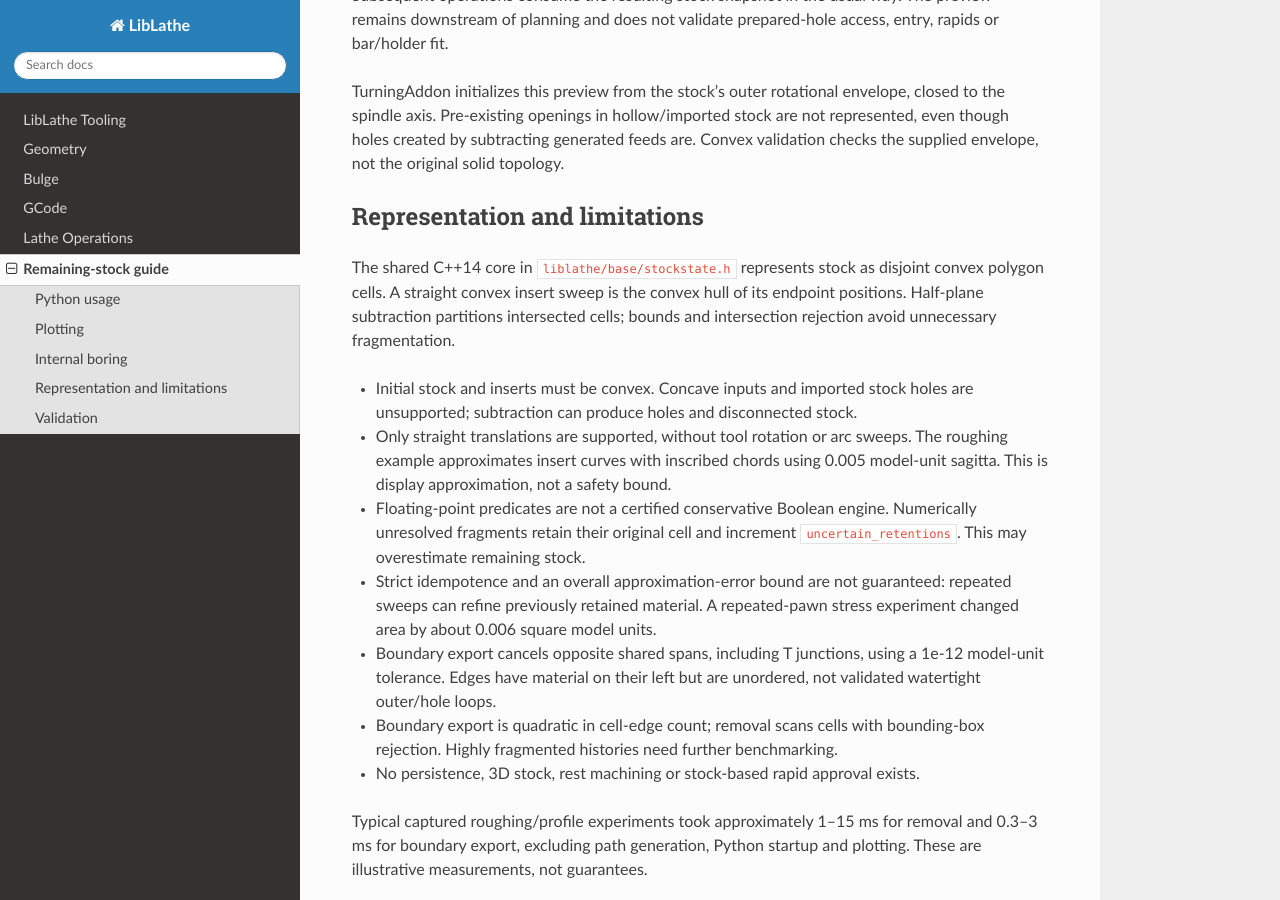
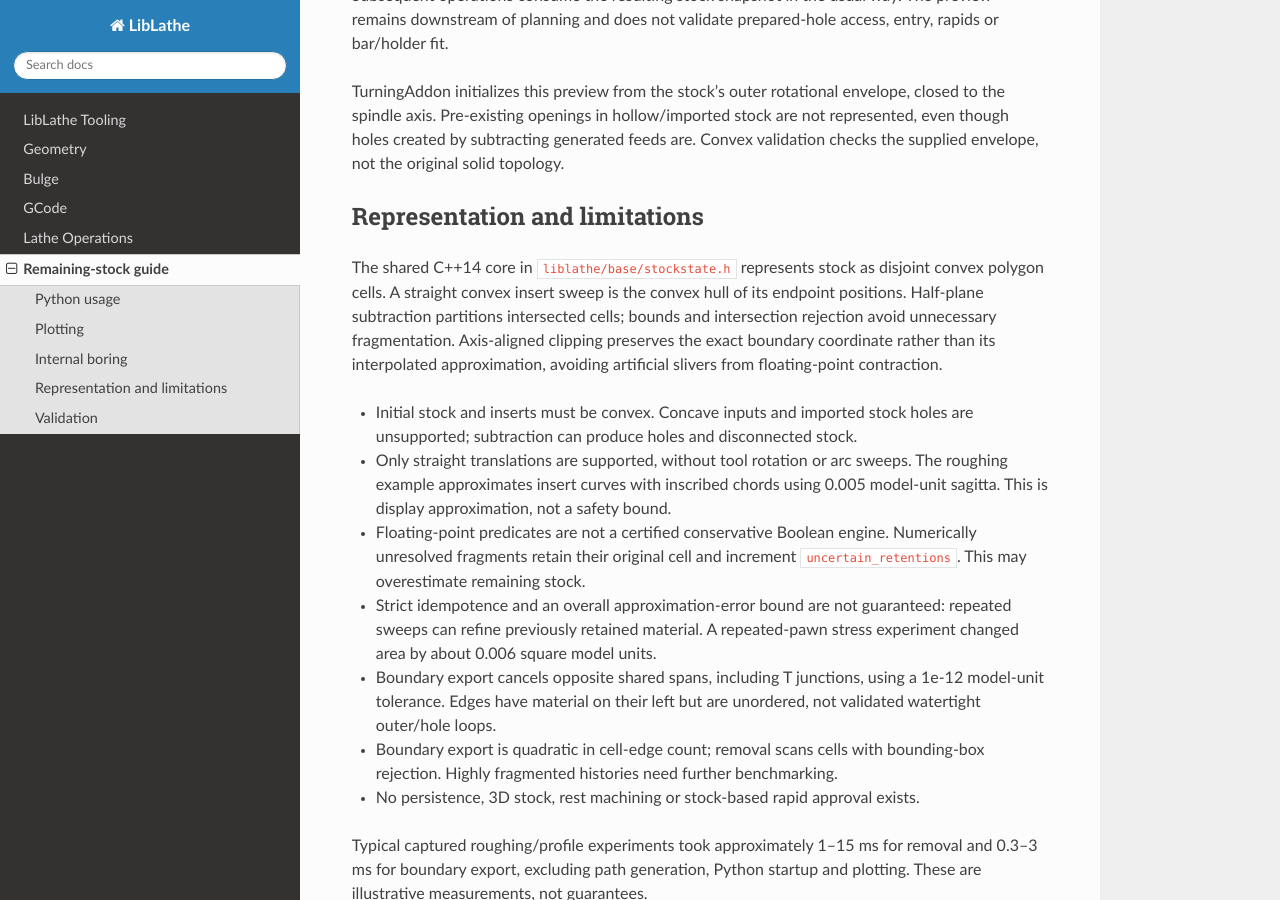
Before and after one commit to dubstar-04/LibLathe, a Sphinx documentation site: the page built from docs/source/pages/remaining_stock.rst, in a window 1280 px wide and 900 px high, scrolled down 1771 px. Built offline with Sphinx 7.4.7 and the Read the Docs theme 3.1.0, drawn with Linux system fonts in a browser that asks for light colours.

Commit message:
Preserve exact axis-aligned stock clipping boundaries

```diff
--- a/docs/source/pages/remaining_stock.rst
+++ b/docs/source/pages/remaining_stock.rst
@@ -100,6 +100,9 @@ The shared C++14 core in ``liblathe/base/stockstate.h`` represents stock as
 disjoint convex polygon cells. A straight convex insert sweep is the convex hull
 of its endpoint positions. Half-plane subtraction partitions intersected cells;
 bounds and intersection rejection avoid unnecessary fragmentation.
+Axis-aligned clipping preserves the exact boundary coordinate rather than its
+interpolated approximation, avoiding artificial slivers from floating-point
+contraction.
 
 - Initial stock and inserts must be convex. Concave inputs and imported stock
   holes are unsupported; subtraction can produce holes and disconnected stock.
```
Also changed, not shown: 2 other files.
